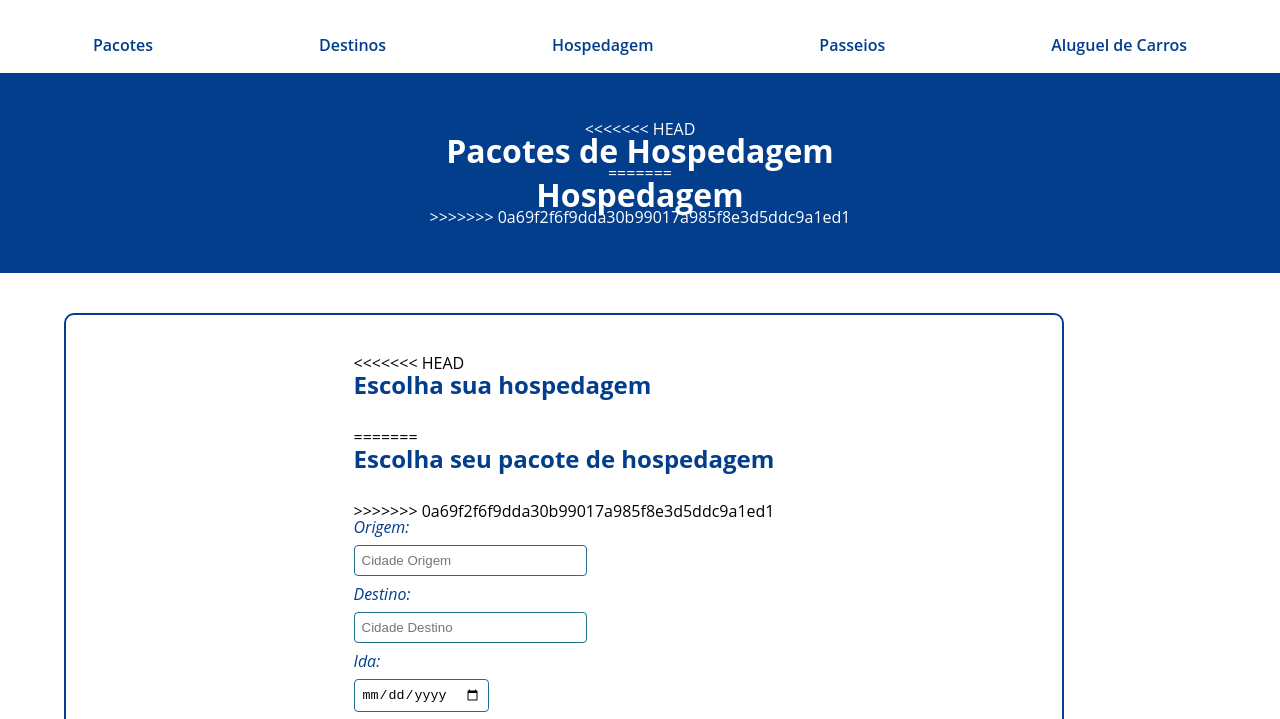
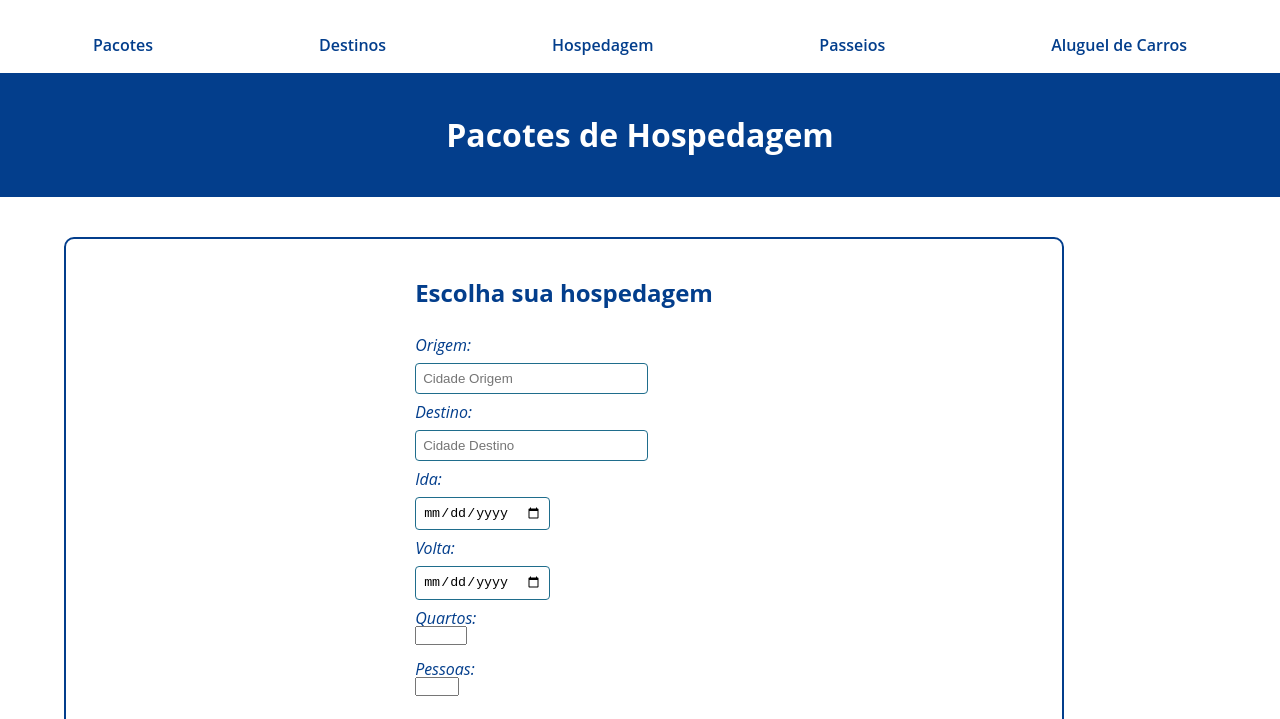
Before and after one commit to codefca/nossa-viagem, a plain HTML site: page pages/pacotes.html in a window 1280 px wide. Shown: the part 73-792 px from the top of the page. Drawn offline with Linux system fonts and the light colour scheme; files whose address does not match are found by name.

Commit message:
edit title

```diff
--- a/pages/pacotes.html
+++ b/pages/pacotes.html
@@ -52,21 +52,13 @@
     <main>
 
         <section class="pesquisa container">
-<<<<<<< HEAD
             <h2 class="pesquisa__titulo">Pacotes de Hospedagem</h2>
-=======
-            <h2 class="pesquisa__titulo">Hospedagem</h2>
->>>>>>> 0a69f2f6f9dda30b99017a985f8e3d5ddc9a1ed1
         </section>
             <div>
                 <div class="contato container_busca">
 
                     <section class="contato__formulario">
-<<<<<<< HEAD
                     <h2 class="contato__contato--titulo">Escolha sua hospedagem</h2>
-=======
-                    <h2 class="contato__contato--titulo">Escolha seu pacote de hospedagem</h2>
->>>>>>> 0a69f2f6f9dda30b99017a985f8e3d5ddc9a1ed1
 
                     <form class="form" action="">
                     <div>
```
